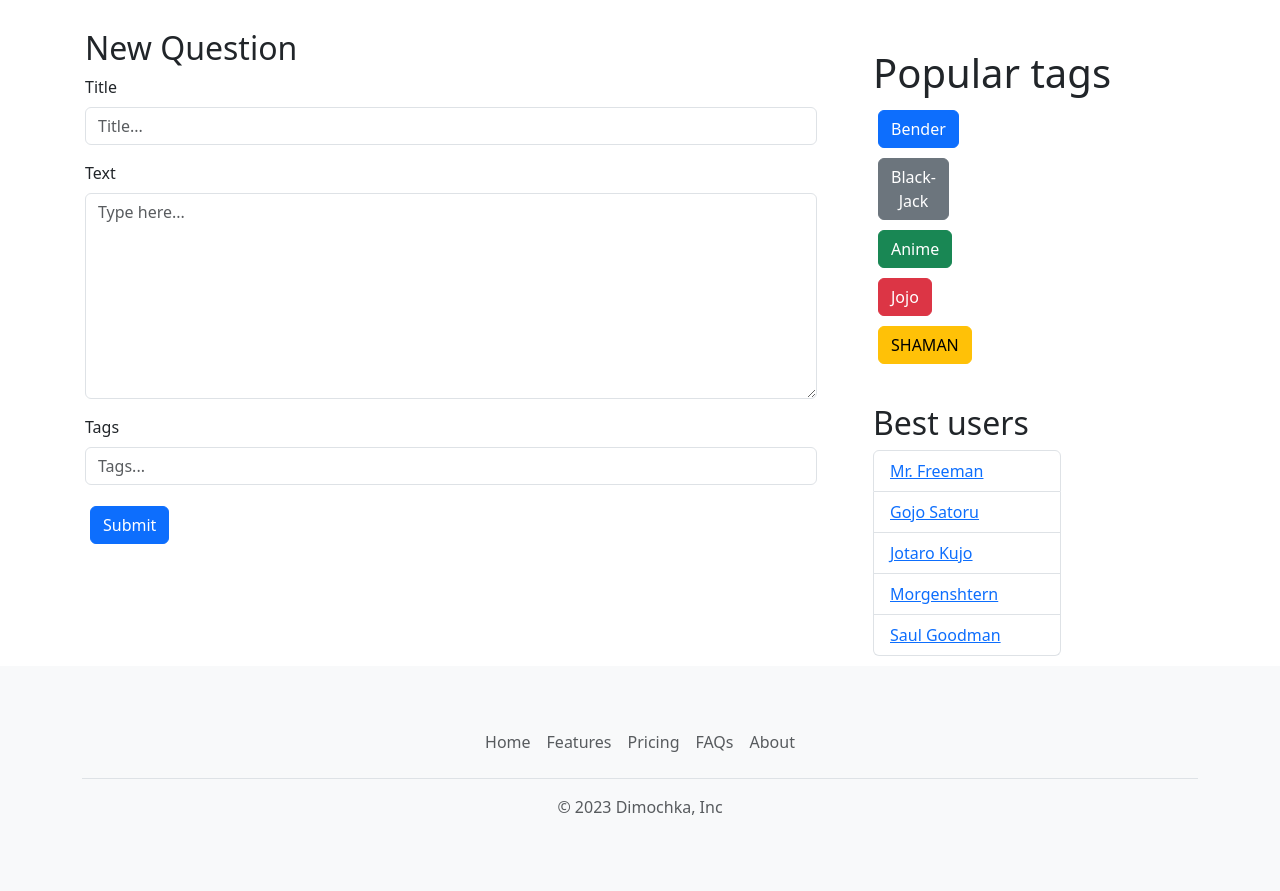
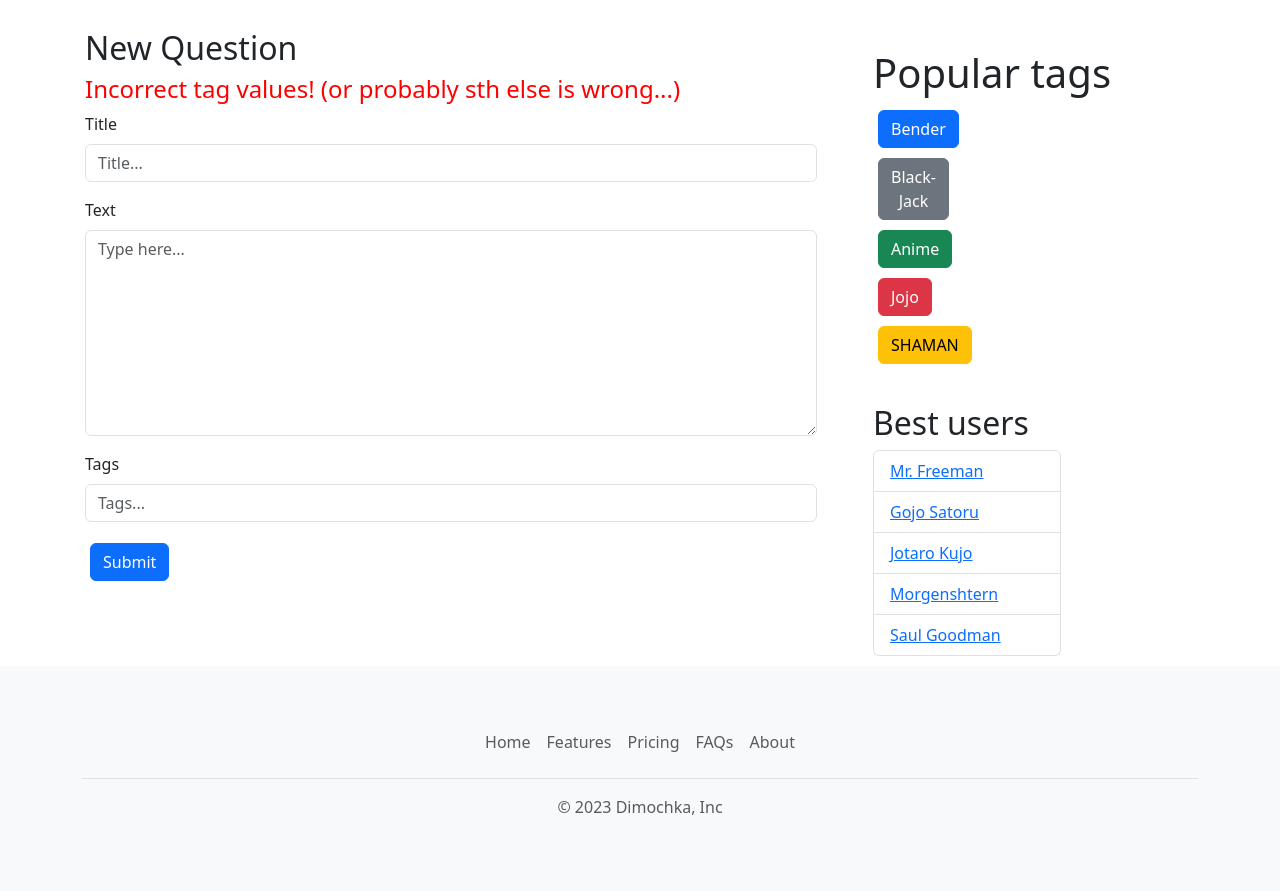
Before and after one commit to WhiskeyMoonlight/VK_Web, a Django app: page /ask/ in a window 1280 px wide. Shown: the part 64-955 px from the top of the page. Run offline with Django 4.2, Linux system fonts and the light colour scheme; some libraries are stand-ins or nearby versions.

Commit message:
ask.html adjusted

```diff
--- a/app/views.py
+++ b/app/views.py
@@ -8,7 +8,7 @@
         'id': i,
         'title': f'Question {i}',
         'content': f'Long Lorem Ipsum {i}',
-        'tags': ['bender']
+        'tags': ['bender'],
     } for i in range(20)
 ]
 
@@ -21,7 +21,7 @@
 ANSWERS = [
     {
         'id': i,
-        'content': f'Long Lorem Ipsum answer {i}'
+        'content': f'Long Lorem Ipsum answer {i}',
     } for i in range(2)
 ]
 
--- a/templates/ask.html
+++ b/templates/ask.html
@@ -4,22 +4,26 @@
 
     <div class="row title">
         <h2>New Question</h2>
+        <h4 style="color: red">Incorrect tag values! (or probably sth else is wrong...)</h4>
     </div>
+    <form>
         <div class="mb-3">
             <label for="questionTitle" class="form-label">Title</label>
             <input type="text" class="form-control" id="questionTitle"
-               placeholder="Title...">
+                   placeholder="Title..." required>
         </div>
         <div class="mb-3">
             <label for="questionText" class="form-label">Text</label>
-        <textarea class="form-control" id="questionText" rows="8" placeholder="Type here..."></textarea>
+            <textarea class="form-control" id="questionText" rows="8" placeholder="Type here..."
+                      required></textarea>
         </div>
         <div class="mb-3">
-        <label for="questionTitle" class="form-label">Tags</label>
-        <input type="text" class="form-control" id="questionTitle"
+            <label for="questionTags" class="form-label">Tags</label>
+            <input type="text" class="form-control" id="questionTags"
                    placeholder="Tags...">
         </div>
 
-    <button type="submit" class="btn btn-primary mb-3">Submit</button>
+        <button type="submit" class="btn btn-primary">Submit</button>
 
+    </form>
 {% endblock %}
```
Lines whose indentation alone changed are shown as unchanged.
